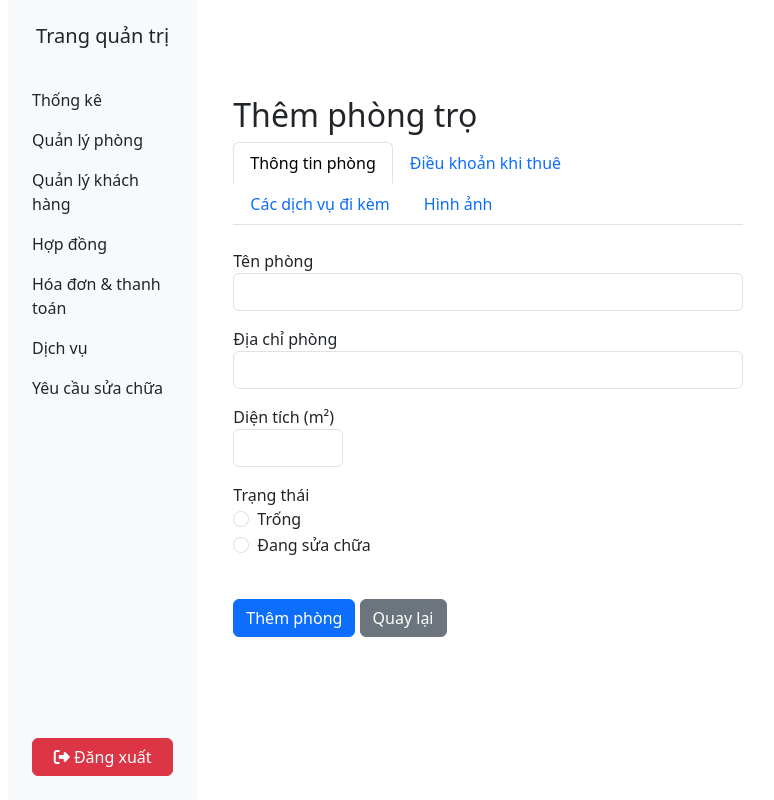
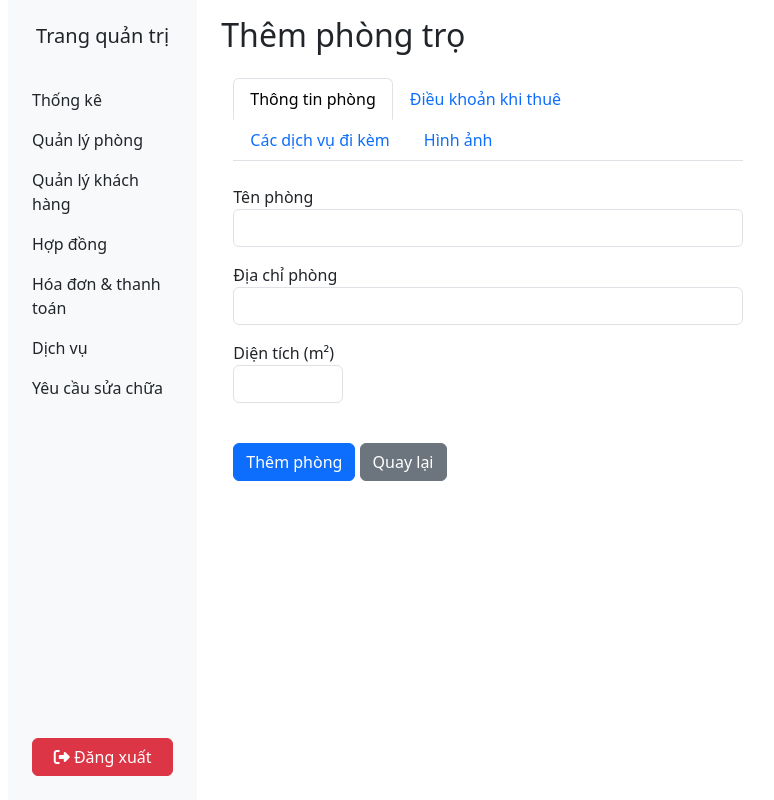
Before and after one commit to limbanga/boarding_house_management, a PHP site: page /room/create in a window 1280 px wide. Shown: the whole page, without its empty margins (4-778 px from the left). Run offline with PHP 8.4, Linux system fonts and the light colour scheme.

Commit message:
Update room creation view: change title for clarity, remove unused status options, and switch layout to admin for consistency

```diff
--- a/app/views/rooms/create.php
+++ b/app/views/rooms/create.php
@@ -1,12 +1,10 @@
 <?php
-$title = isset($room) ? "Chỉnh sửa phòng" : "Thêm phòng";
+$title = isset($room) ? "Chỉnh sửa phòng trọ" : "Thêm phòng trọ";
 
 // Nội dung của trang
 ob_start();
 ?>
-<div class="container mt-5">
-    <h2><?= isset($room) ? "Chỉnh sửa phòng" : "Thêm phòng trọ" ?></h2>
-
+<div class="container">
     <?php if (!empty($_SESSION['errors'])): ?>
         <div class="alert alert-danger">
             <ul>
@@ -64,30 +62,6 @@ ob_start();
                     <div class="mb-3 col-3">
                         <label>Diện tích (m²)</label>
                         <input type="number" class="form-control" name="area" required value="<?= $room['area'] ?? '' ?>">
-                    </div>
-
-                    <div class="mb-3 col-12">
-                        <label>Trạng thái</label>
-                        <div class="form-check">
-                            <input class="form-check-input" type="radio" name="status" id="status_trong" value="trong" <?= isset($room['status']) && $room['status'] == 0 ? 'checked' : '' ?>>
-                            <label class="form-check-label" for="status_trong">
-                                Trống
-                            </label>
-                        </div>
-                        <div class="form-check">
-                            <input class="form-check-input" type="radio" name="status" id="status_dang_sua" value="dang_sua" <?= isset($room['status']) && $room['status'] == 2 ? 'checked' : '' ?>>
-                            <label class="form-check-label" for="status_dang_sua">
-                                Đang sửa chữa
-                            </label>
-                        </div>
-                        <?php if (isset($room)): ?>
-                            <div class="form-check">
-                                <input class="form-check-input" type="radio" name="status" id="status_dang_thue" value="dang_thue" <?= isset($room['status']) && $room['status'] == 1 ? 'checked' : '' ?>>
-                                <label class="form-check-label" for="status_dang_thue">
-                                    Đang thuê
-                                </label>
-                            </div>
-                        <?php endif; ?>
                     </div>
                 </div>
 
@@ -162,5 +136,5 @@ ob_start();
 </div>
 <?php
 $content = ob_get_clean();
-require_once __DIR__ . '/../layouts/index.php';
+require_once __DIR__ . '/../layouts/admin.php';
 ?>
```
